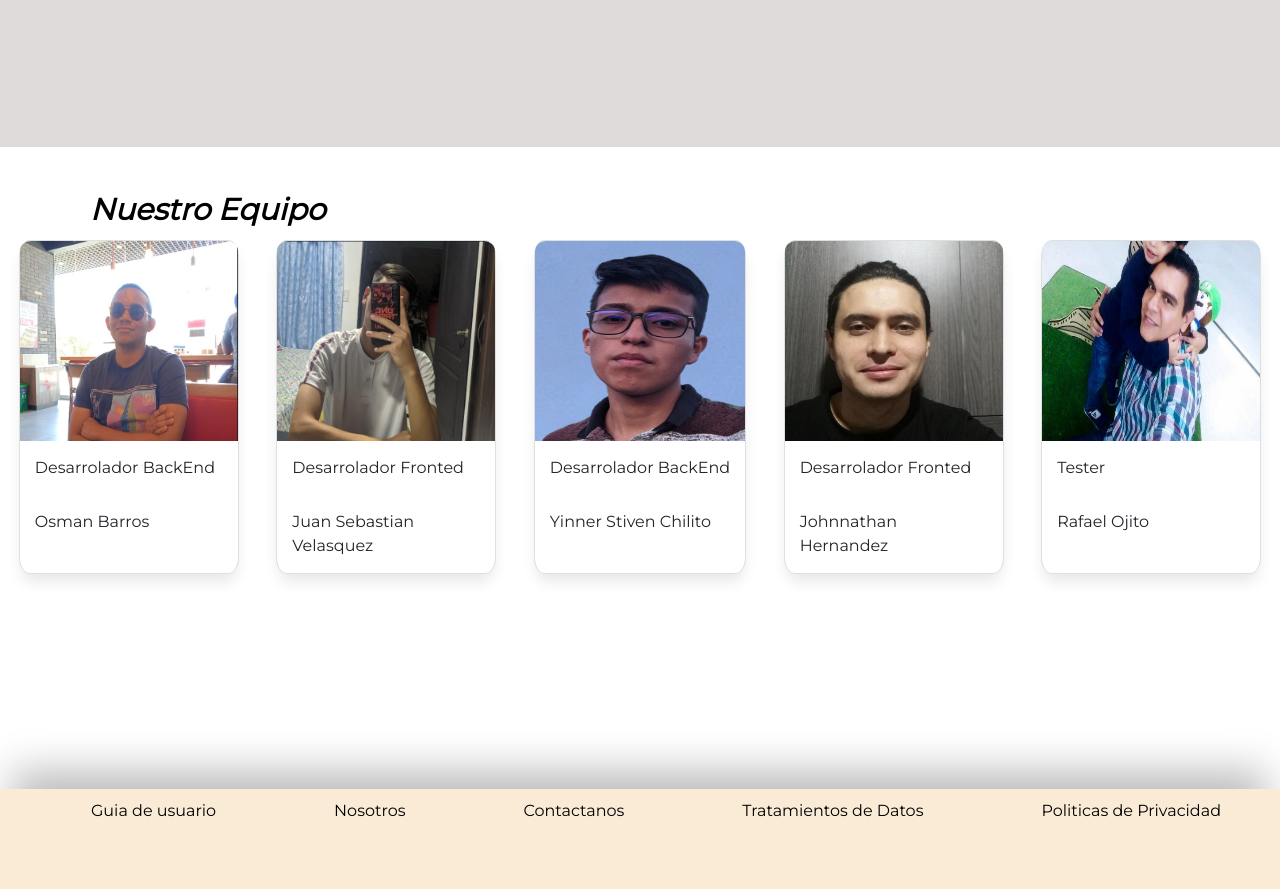
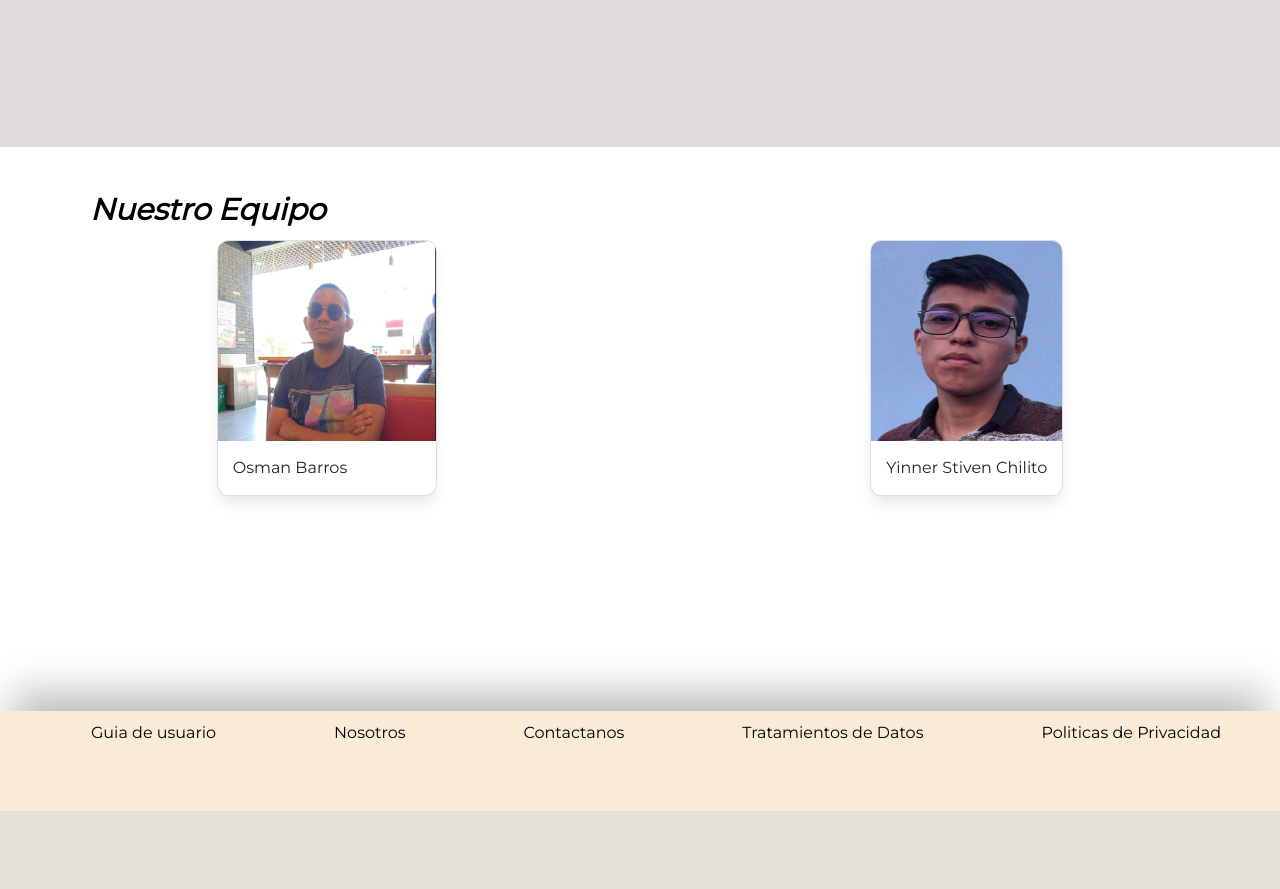
Before and after one commit to ottoman98/books, a Django app: page /about/ in a window 1280 px wide. Shown: the part 583-1472 px from the top of the page. After the commit the page ends 1394 px from the top, so only its background shows below. Run offline with Django 4.2, Linux system fonts and the light colour scheme.

Commit message:
bring me to life

```diff
--- a/templates/about.html
+++ b/templates/about.html
@@ -38,40 +38,15 @@
 <div class="cards-container">
   <div class="card">
     <img src="{% static 'images/Fotos-team/osman.png' %}" alt="desarrolador"  class="fotos-team"/>
-    <p class="title">Desarrolador BackEnd</p>
     <p>Osman Barros</p>
 
   </div>
-  <div class="card">
-    <img src="{% static 'images/Fotos-team/juan.png' %}" alt="desarrolador" class="fotos-team"/>
-    <p class="title">Desarrolador Fronted</p>
-    <p>Juan Sebastian Velasquez</p>
 
-  </div>
   <div class="card">
     <img src="{% static 'images/Fotos-team/yinner.png' %}" alt="desarrolador" class="fotos-team"/>
-
-    <p class="title">Desarrolador BackEnd</p>
     <p>Yinner Stiven Chilito</p>
 
   </div>
-  <div class="card">
-    <img
-      src="{% static 'images/Fotos-team/johnnathan.jpg' %}"
-      alt="desarrolador"
-      class="fotos-team"
-    />
 
-    <p class="title">Desarrolador Fronted</p>
-    <p>Johnnathan Hernandez</p>
-
-  </div>
-  <div class="card">
-    <img src="{% static 'images/Fotos-team/rafael.png' %}" alt="desarrolador" class="fotos-team"/>
-
-    <p class="title">Tester</p>
-    <p>Rafael Ojito</p>
-
-  </div>
 </div>
 {% endblock mainblock %}
```
